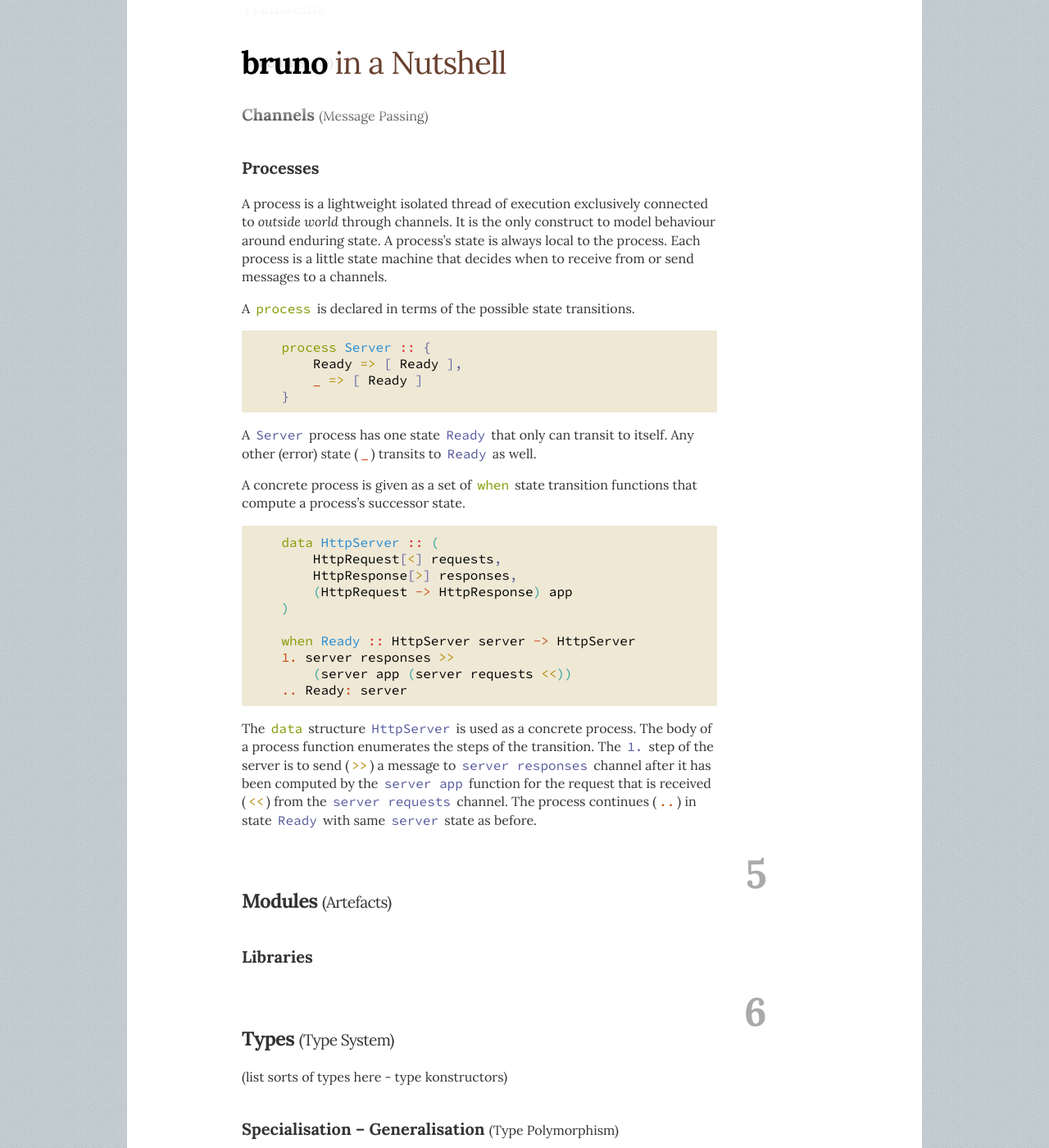
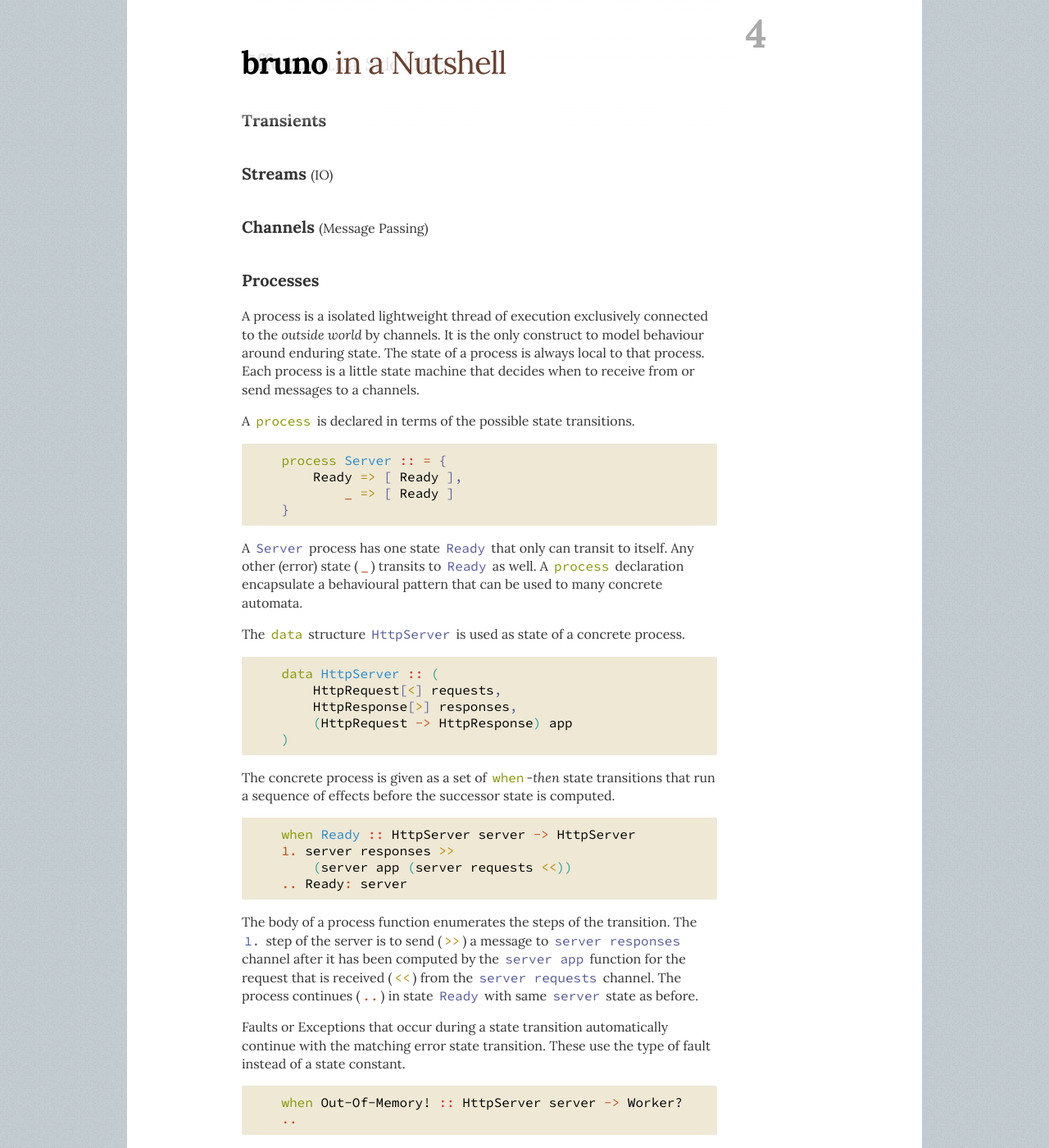
Before and after one commit to bruno-lang/bruno-lang.github.io, a Jekyll site: the page built from in-a-nutshell/index.md, in a window 1280 px wide and 1400 px high, scrolled down 11155 px. Shown: the whole window at 82% size. Built offline with Jekyll 4.4.1, drawn with Linux system fonts in a browser that asks for light colours; nearby versions of some CDN libraries; some of the changed text lies outside the part shown.

Commit message:
processes

```diff
--- a/_layouts/default.html
+++ b/_layouts/default.html
@@ -39,7 +39,7 @@ function highlight(_, html) {
 	.replace(/(\s)(=)(\s)/g, "$1<op>$2</op>$3")
 	.replace(/([\s])([0-9]\.)/g, "$1<op>$2</op>")
 	.replace(/(::)/g, "<as>$1</as>")
-	.replace(/([^:])(:)([ \]\)\}])/g, "$1<op>$2</op>$3")
+	.replace(/([^:])(:)([ \]\)\}*])/g, "$1<op>$2</op>$3")
 	.replace(/([, \[\(]|^)((?:&gt;|&lt;|[-=\|&/+*<>]){1,3})([, \]\)]|$)/g, "$1<uop>$2</uop>$3")
 	.replace(/(,)/g, "<sep>$1</sep>")
 	.replace(/(\[|\])/g, "<dim>$1</dim>")
--- a/assets/css/docs.css
+++ b/assets/css/docs.css
@@ -88,7 +88,7 @@ content h4, content h5 {
 }
 content h1 { font-size: 2.4em; font-weight: normal; color: #69402e; counter-reset: h2 -1;}
 content h1 em { color: black; }
-content h2 { font-size: 1.5em; }
+content h2 { font-size: 1.75em; }
 content h3 { font-size: 1.25em; }
 content h4 { font-size: 1.125em; }
 content h5 { font-size: 1em; margin-bottom: 0; }
@@ -119,7 +119,7 @@ content h2:before {
 code kw { color: #859900; }
 code lit { color: #268bd2; }
 code lit ind { color: #565A9D; }
-code lit uom {color: #859900; }
+code lit uom {color: #839496; }
 code op { color: #cb4b16; }
 code uop { color: #b58900; }
 code def { color: #268bd2; }
--- a/in-a-nutshell/index.md
+++ b/in-a-nutshell/index.md
@@ -54,27 +54,30 @@ will go into the details).
 		dimension Time [T] :: Int '0..
 
 `Time` is a specialisation of a integral number `>= 0` measured in `T`. While the
-dimension `Time` describes a kind of value _time_ as such has no meaningful value
-itself. Therefore some `unit`s are introduced:
+dimension `Time` describes a kind of value _time_ is more of a concept than a
+measurable value. Therefore some _time_ `unit`s are introduced:
 
 		unit Minutes [min] :: Time
 		unit Seconds [sec] :: Time
 
-Both `Minutes` and `Seconds` are units for the dimension `Time` measured in `min`s
-and `sec`s. Units of the same dimension can be related using a `unit system` and
-`ratio`s:
+Both `Minutes` and `Seconds` are units within `Time` dimension measured in `min`s
+and `sec`s. Units of the same dimension can be related using `ratio`s:
 
-		unit system SI :: =
-			ratio Time :: [
-				'1min = '60sec,
-				'1sec = '1000ms
-			]
+		ratio Time :: SI = {
+			'1min = '60sec,
+			'1sec = '1000ms
+		}
 
-A minute `'1min` is `'60sec`, a second `'1sec` is e.g. `'1000ms`. Hence literals
-use a `'` prefix and are typed through their unit of measure.
+		dimension SI :: ()
 
-The presence of a unit system makes it unnecessary for the programmer to declare
-or apply conversion between units of the same system.
+A `Time` `ratio` within the unit system `SI` declares a  minute `'1min` as
+`'60sec`, a second `'1sec` as `'1000ms` (and so forth).
+The `SI` dimension models a unit system used as a fix point to group ratios
+within the same system.
+Literals use a `'` prefix and are typed through their unit of measure.
+
+The presence of a unit system `ratio`s makes it unnecessary to declare or apply
+conversion between values within the same system.
 
 		Milliseconds three-minutes = '2min + '60sec
 
@@ -473,25 +476,26 @@ Both functions are called with `'1` and `'2` as arguments resulting in the list
 ### Channels _(Message Passing)_
 
 ### Processes
-A process is a lightweight isolated thread of execution exclusively connected
-to _outside world_ through channels.
+A process is a isolated lightweight thread of execution exclusively connected
+to the _outside world_ by channels.
 It is the only construct to model behaviour around enduring state.
-A process's state is always local to the process.
+The state of a process is always local to that process.
 Each process is a little state machine that decides when to receive from or
 send messages to a channels.
 
 A `process` is declared in terms of the possible state transitions.
 
-		process Server :: {
+		process Server :: = {
 			Ready => [ Ready ],
-			_ => [ Ready ]
+			    _ => [ Ready ]
 		}
 
 A `Server` process has one state `Ready` that only can transit to itself.
-Any other (error) state (`_`) transits to `Ready` as well.
+Any other (error) state (`_`) transits to `Ready` as well. A `process`
+declaration encapsulate a behavioural pattern that can be used to many concrete
+automata.
 
-A concrete process is given as a set of `when` state transition functions that
-compute a process's successor state.
+The `data` structure `HttpServer` is used as state of a concrete process.
 
 		data HttpServer :: (
 			HttpRequest[<] requests,
@@ -499,19 +503,32 @@ compute a process's successor state.
 			(HttpRequest -> HttpResponse) app
 		)
 
+The concrete process is given as a set of `when`-_then_ state transitions that
+run a sequence of effects before the successor state is computed.
+
 		when Ready :: HttpServer server -> HttpServer
 		1. server responses >>
 			(server app (server requests <<))
 		.. Ready: server
 
-The `data` structure `HttpServer` is used as a concrete process. The body of
-a process function enumerates the steps of the transition. The `1.` step of
-the server is to send (`>>`) a message to `server responses` channel after it
-has been computed by the `server app` function for the request that is
-received (`<<`) from the `server requests` channel.
+The body of a process function enumerates the steps of the transition.
+The `1.` step of the server is to send (`>>`) a message to `server responses`
+channel after it has been computed by the `server app` function for the request
+that is received (`<<`) from the `server requests` channel.
 The process continues (`..`) in state `Ready` with same `server` state as before.
 
+Faults or Exceptions that occur during a state transition automatically
+continue with the matching error state transition.
+These use the type of fault instead of a state constant.
 
+		when Out-Of-Memory! :: HttpServer server -> Worker?
+		..
+
+Should a `Out-Of-Memory!` error occur the `server` does not continue with any
+state what indicates the termination of the process.
+
+Error handlers make it easy to model robust enduring self-repairing processes
+or fragile daemons with task specific tear-down behaviour.
 
 ## Modules _(Artefacts)_
 
@@ -693,6 +710,8 @@ the pair `(K, V)`. When called, for example to add an entry to a map
 
 the compiler will expand the implementation of the procedure's AST with the
 actual arguments for each usage.
+Note that functions passed to a procedure will not come at the expense of a
+virtual function call as the actual function is substituted by the compiler.
 
 #### Call-Site Inlining
 Any function call to a non-recursive function can be inlined at the call-site
@@ -710,8 +729,8 @@ Usually inlining trades better performance for larger artefact code size as code
 is not _shared_ but _duplicated_. In cases of short functions inlining might even
 result in smaller artefacts. Still compile-time inlining always contains the
 risk that different callers of the same function run different versions of it.
-On the other hand inlining also can remove a runtime dependency as all uses are
-inlined.
+On the other hand inlining also can remove a runtime dependency when all
+dependent usages are inlined.
 
 
 ### Eager Expressions _(Compile-Time Evaluation)_
```
